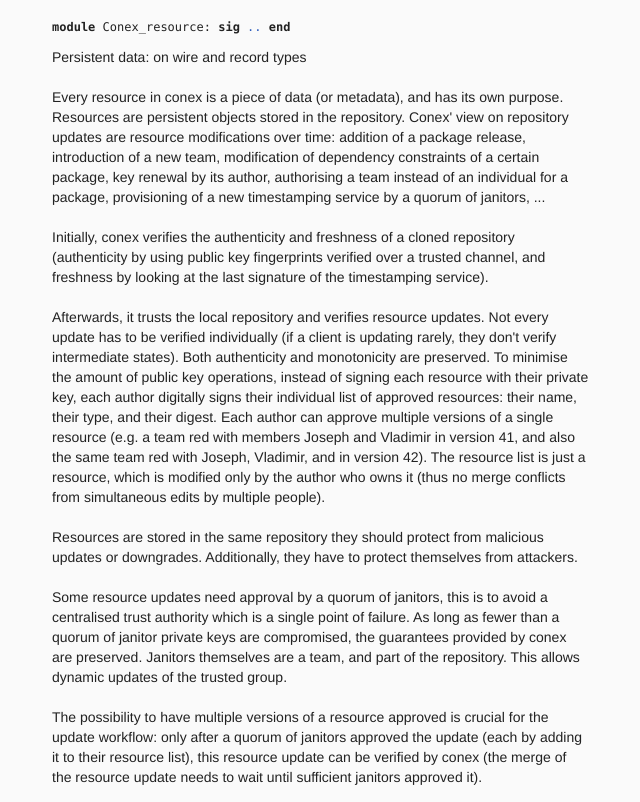
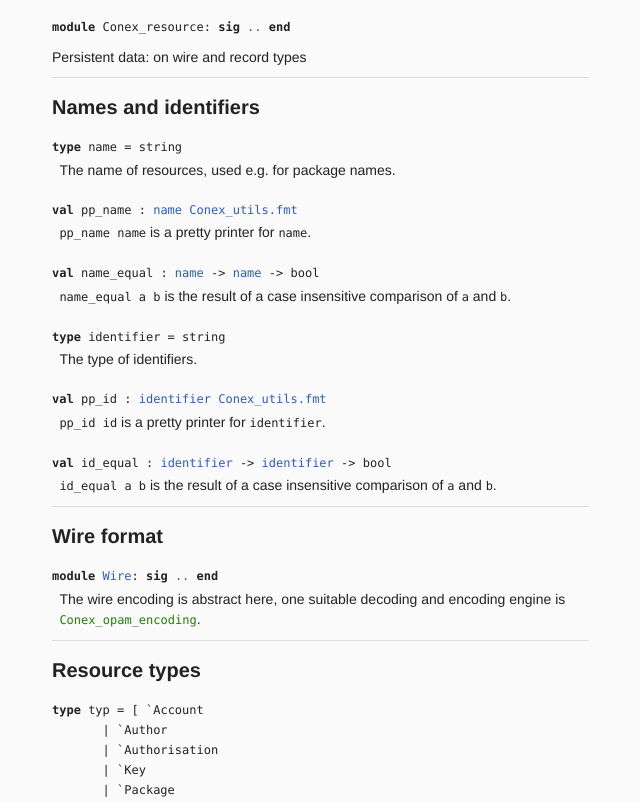
Before and after one commit to hannesm/conex, a plain HTML site: page doc/Conex_resource.html in a window 1280 px wide. Shown: the part 103-905 px from the top of the page, without its empty margins (28-668 px from the left). Drawn offline with Linux system fonts and the light colour scheme.

Commit message:
Update conex doc to 95a8a89.

```diff
--- a/doc/Conex_resource.html
+++ b/doc/Conex_resource.html
@@ -42,63 +42,7 @@
 <h1>Module <a href="type_Conex_resource.html">Conex_resource</a></h1>
 
 <pre><span class="keyword">module</span> Conex_resource: <code class="code"><span class="keyword">sig</span></code> <a href="Conex_resource.html">..</a> <code class="code"><span class="keyword">end</span></code></pre><div class="info module top">
-Persistent data: on wire and record types
-<p>
-
-    Every resource in conex is a piece of data (or metadata), and has its own
-    purpose.  Resources are persistent objects stored in the repository.  Conex'
-    view on repository updates are resource modifications over time: addition of
-    a package release, introduction of a new team, modification of dependency
-    constraints of a certain package, key renewal by its author, authorising a
-    team instead of an individual for a package, provisioning of a new
-    timestamping service by a quorum of janitors, ...
-<p>
-
-    Initially, conex verifies the authenticity and freshness of a cloned
-    repository (authenticity by using public key fingerprints verified over a
-    trusted channel, and freshness by looking at the last signature of the
-    timestamping service).
-<p>
-
-    Afterwards, it trusts the local repository and verifies resource updates.
-    Not every update has to be verified individually (if a client is updating
-    rarely, they don't verify intermediate states).  Both authenticity and
-    monotonicity are preserved.  To minimise the amount of public key
-    operations, instead of signing each resource with their private key, each
-    author digitally signs their individual list of approved resources: their
-    name, their type, and their digest.  Each author can approve multiple
-    versions of a single resource (e.g. a team red with members Joseph and
-    Vladimir in version 41, and also the same team red with Joseph, Vladimir,
-    and in version 42).  The resource list is just a resource, which is modified
-    only by the author who owns it (thus no merge conflicts from simultaneous
-    edits by multiple people).
-<p>
-
-    Resources are stored in the same repository they should protect from
-    malicious updates or downgrades.  Additionally, they have to protect
-    themselves from attackers.
-<p>
-
-    Some resource updates need approval by a quorum of janitors, this is to
-    avoid a centralised trust authority which is a single point of failure.  As
-    long as fewer than a quorum of janitor private keys are compromised, the
-    guarantees provided by conex are preserved.  Janitors themselves are a team,
-    and part of the repository.  This allows dynamic updates of the trusted
-    group.
-<p>
-
-    The possibility to have multiple versions of a resource approved is crucial
-    for the update workflow: only after a quorum of janitors approved the update
-    (each by adding it to their resource list), this resource update can be
-    verified by conex (the merge of the resource update needs to wait until
-    sufficient janitors approved it).
-<p>
-
-    Resources stored on disk consists of a common header: a name, a type, a
-    counter, a wraparound counter, and a creation timestamp.  There are
-    broadly three kinds of resources: those containing identities (<a href="Conex_resource.Team.html"><code class="code"><span class="constructor">Conex_resource</span>.<span class="constructor">Team</span></code></a> and
-    <a href="Conex_resource.Author.html"><code class="code"><span class="constructor">Conex_resource</span>.<span class="constructor">Author</span></code></a>), those regulating access to packages (<a href="Conex_resource.Authorisation.html"><code class="code"><span class="constructor">Conex_resource</span>.<span class="constructor">Authorisation</span></code></a>), and those
-    with the digests of the opam repository data (<a href="Conex_resource.Package.html"><code class="code"><span class="constructor">Conex_resource</span>.<span class="constructor">Package</span></code></a> and <a href="Conex_resource.Release.html"><code class="code"><span class="constructor">Conex_resource</span>.<span class="constructor">Release</span></code></a>).<br>
+Persistent data: on wire and record types<br>
 </div>
 <hr width="100%">
 <br>
```
Also changed, not shown: doc/Conex.html (+3 -2 lines), doc/Conex_repository.html (+3 -0 lines), 1 other file.
